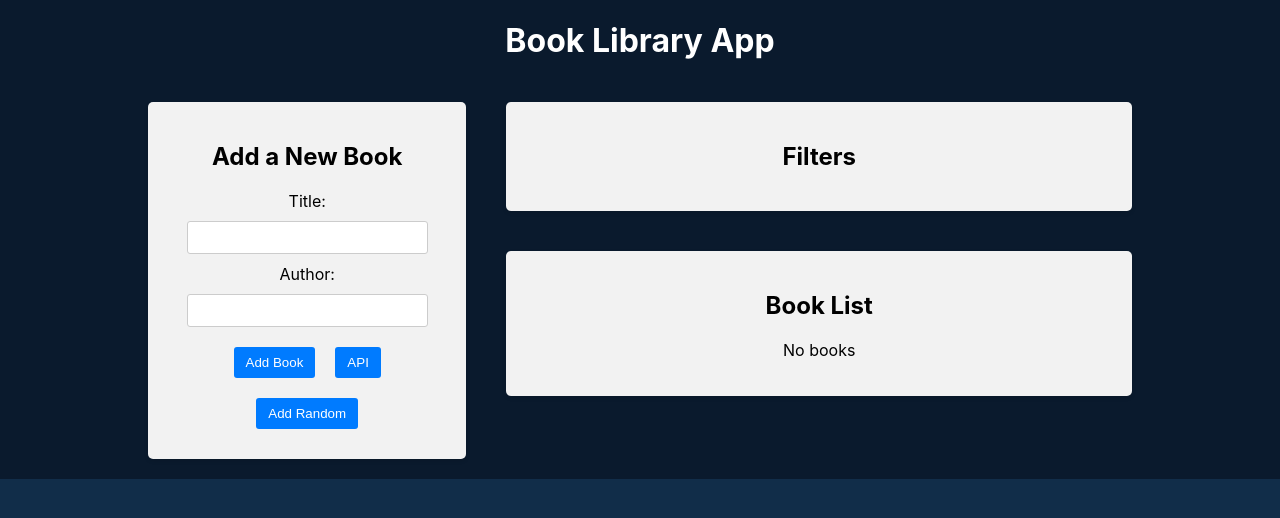
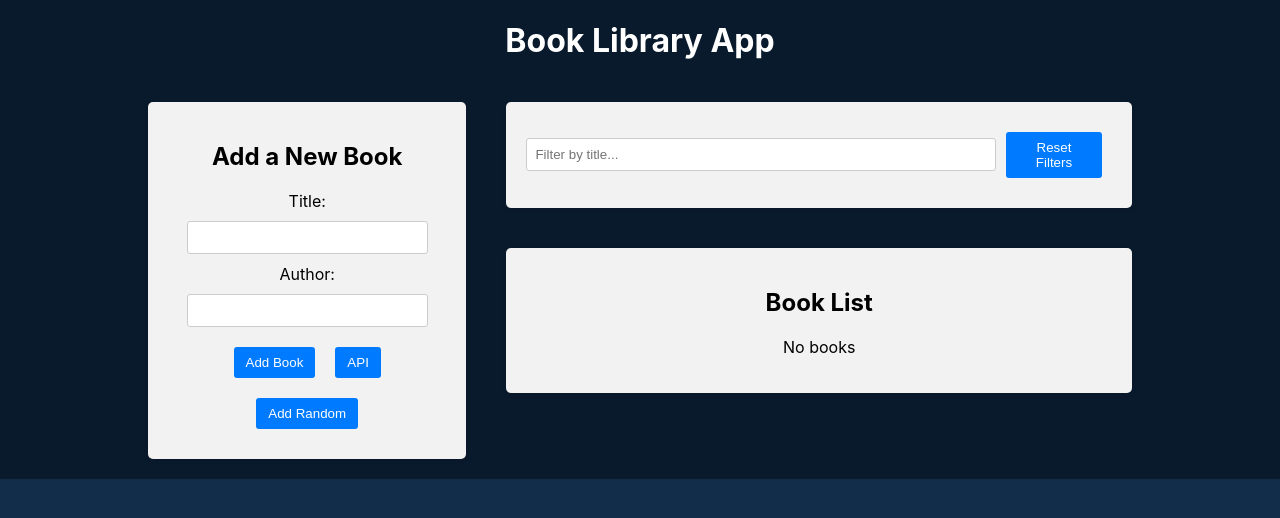
Before and after one commit to Garted/book-app, a React (Create React App) app in the folder frontend/: page / in a window 1280 px wide. Shown: the top 518 px of the page. Built offline with nearby package versions, Linux system fonts and the light colour scheme.

Commit message:
add filterReducer

```diff
--- a/frontend/src/components/BookList/BookList.js
+++ b/frontend/src/components/BookList/BookList.js
@@ -1,12 +1,18 @@
 import { useSelector, useDispatch } from 'react-redux';
 import { BsBookmarkStarFill, BsBookmarkStar } from 'react-icons/bs';
+import { deleteBook, toggleFavoite } from '../../redux/books/actionCreator';
+import { selectTitleFilter } from '../../redux/slices/filterSlice';
 import './BookList.css';
-import { deleteBook, toggleFavoite } from '../../redux/books/actionCreator';
 
 const BookList = () => {
     const dispatch = useDispatch();
     const books = useSelector((state) => state.books);
-    console.log(books);
+    const filter = useSelector(selectTitleFilter);
+
+    const filteredBooks = books.filter((book) => {
+        return book.title.toLowerCase().includes(filter.toLowerCase());
+    });
+
     return (
         <div className="app-block book-list">
             <h2>Book List</h2>
@@ -14,7 +20,7 @@ const BookList = () => {
                 <p>No books</p>
             ) : (
                 <ul>
-                    {books.map((book, index) => (
+                    {filteredBooks.map((book, index) => (
                         <li key={book.id}>
                             <div className="book-info">
                                 {++index}. {book.title} by{' '}
--- a/frontend/src/components/Filter/Filter.js
+++ b/frontend/src/components/Filter/Filter.js
@@ -1,9 +1,37 @@
+import { useDispatch, useSelector } from 'react-redux';
+import {
+    setTitleFilter,
+    selectTitleFilter,
+    resetFilter,
+} from '../../redux/slices/filterSlice';
 import './Filter.css';
 
 const Filter = () => {
+    const dispatch = useDispatch();
+    const inputValue = useSelector(selectTitleFilter);
+
     return (
         <div className="app-block filter">
-            <h2>Filters</h2>
+            <div className="filter-group">
+                <div className="filter-row">
+                    <input
+                        onChange={(e) => {
+                            dispatch(setTitleFilter(e.target.value));
+                        }}
+                        value={inputValue}
+                        type="text"
+                        placeholder="Filter by title..."
+                    />
+                    <button
+                        type="button"
+                        onClick={() => {
+                            dispatch(resetFilter());
+                        }}
+                    >
+                        Reset Filters
+                    </button>
+                </div>
+            </div>
         </div>
     );
 };
--- /dev/null
+++ b/frontend/src/redux/slices/filterSlice.js
@@ -0,0 +1,22 @@
+import { createSlice } from '@reduxjs/toolkit';
+
+const initialState = {
+    title: '',
+};
+
+const filterSlice = createSlice({
+    name: 'filter',
+    initialState,
+    reducers: {
+        setTitleFilter: (state, action) => {
+            return { ...state, title: action.payload };
+        },
+        resetFilter: (state) => {
+            return initialState;
+        },
+    },
+});
+
+export const { setTitleFilter, resetFilter } = filterSlice.actions;
+export const selectTitleFilter = (state) => state.filter.title;
+export default filterSlice.reducer;
--- a/frontend/src/redux/store.js
+++ b/frontend/src/redux/store.js
@@ -1,10 +1,11 @@
 import { configureStore } from '@reduxjs/toolkit';
-
 import booksReducer from './books/reducer';
+import filterReducer from './slices/filterSlice';
 
 const store = configureStore({
     reducer: {
         books: booksReducer,
+        filter: filterReducer,
     },
 });
 
```
